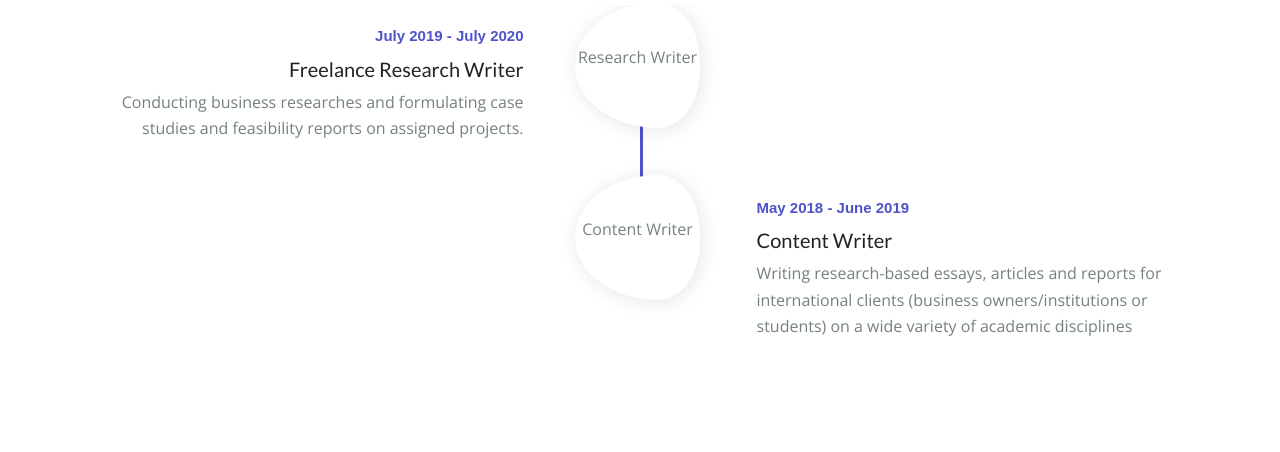
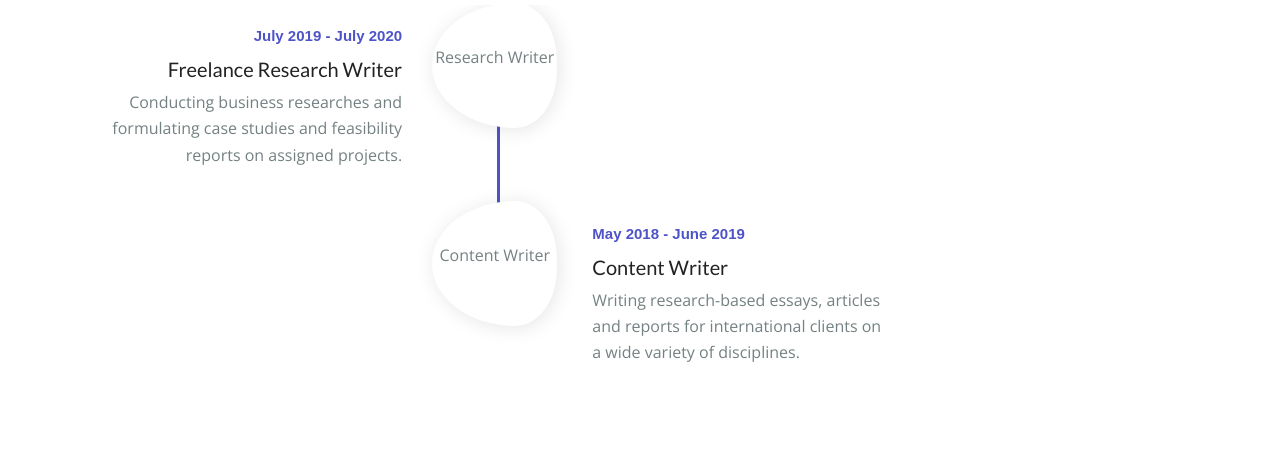
Before and after one commit to Atif-Hasan/My-Portfolio, a plain HTML site: page index.html in a window 1280 px wide. Shown: the part 2063-2515 px from the top of the page. Drawn offline with nearby package versions, Linux system fonts and the light colour scheme.

Commit message:
Update index.html

```diff
--- a/index.html
+++ b/index.html
@@ -222,8 +222,7 @@
               <span class="date">May 2018 - June 2019</span>
               <h5 class="title">Content Writer</h5>
               <p class="description">
-                Writing research-based essays, articles and reports for international clients (business
-                owners/institutions or students) on a wide variety of academic disciplines
+                Writing research-based essays, articles and reports for international clients on a wide variety of disciplines.
 
               </p>
             </div>
```
